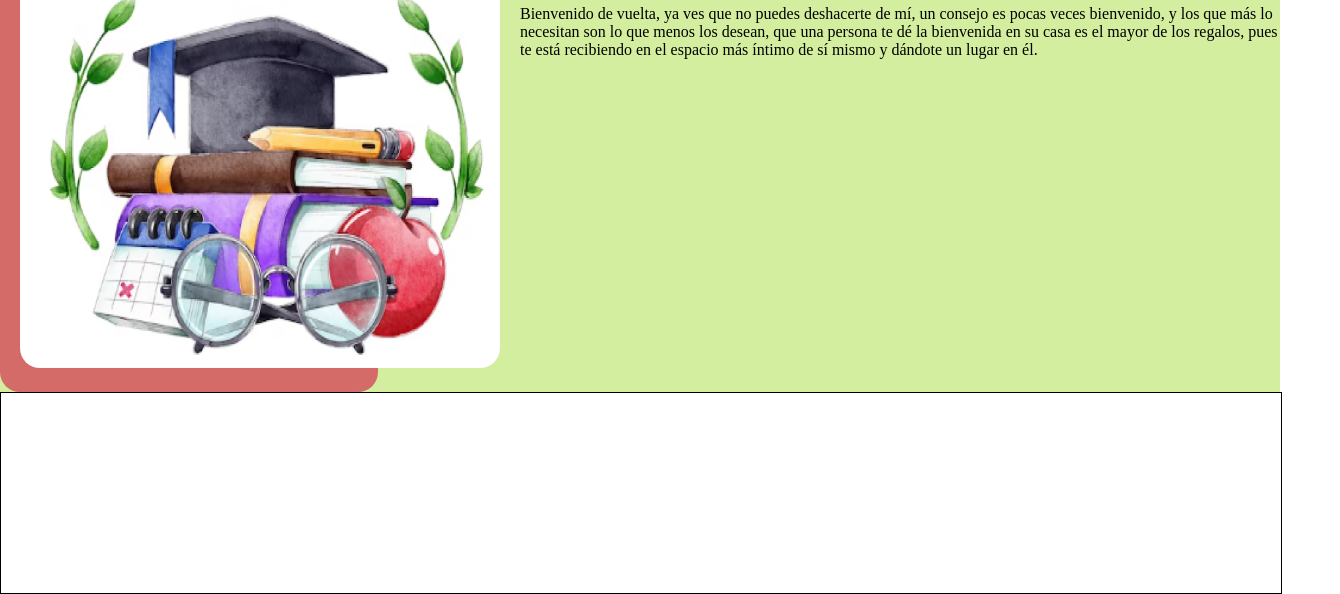
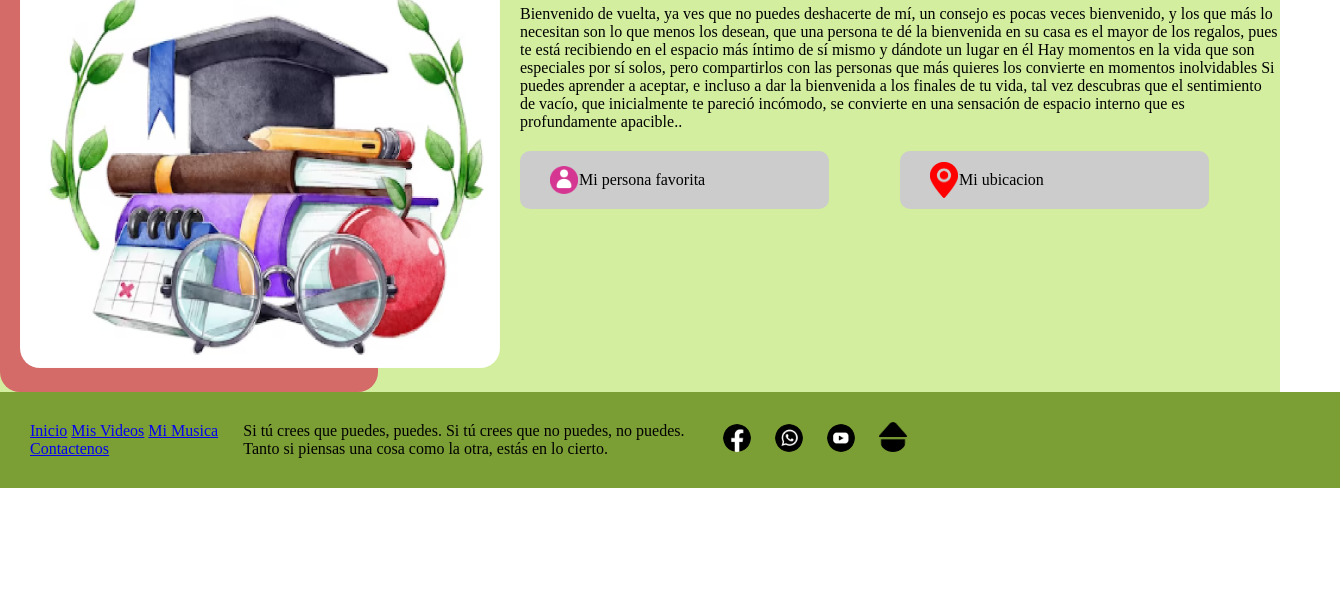
Before and after one commit to nxaaii20/MiProyecto-2-2023, a plain HTML site: page index.html in a window 1280 px wide. Shown: the part 262-856 px from the top of the page, 1340 px wide, since content can reach past the window. After the commit the page ends 800 px from the top, so only its background shows below. Drawn offline with Linux system fonts and the light colour scheme.

Commit message:
mi primer commit

```diff
--- a/css/estilo.css
+++ b/css/estilo.css
@@ -45,8 +45,10 @@
 }
 footer{
     width: 100%;
-    height: 200px;
-    border: solid black 1px;
+    background-color: #7B9E35;
+    display: flex;
+    padding: 30px;
+
 }
 ul li{
     display: inline;
@@ -64,6 +66,9 @@ ul li a:hover{
     font-size: 16px;
     text-decoration: underline dashed 2px #ff0033;
     background-color: #d6f;
+}
+ul li:last-child{
+    border-right: none;
 }
 #LogoInicio{
     background-image: url("/img/Recurso\ 7.png");
@@ -94,3 +99,55 @@ h1{
     padding-bottom: 20px;
     text-transform: uppercase;
 }
+#DetalleDatos{
+    width: 70%;
+    padding: 20px;
+}
+#Botones{
+    display: flex;
+    margin-top: 20px;
+}
+#botonFavorito{
+    flex: 50%;
+}
+#botonUbicacion{
+    flex: 50%;
+}
+#marcoFavorito{
+    background-image: url("/img/Recurso\ 13.png");
+}
+#disenoBoton:hover{
+    opacity: 70%;
+    cursor: pointer;
+
+}
+.disenoBoton{
+    background-color: #cccccc;
+    width: 250px;
+    background-repeat: no-repeat;
+    background-size: 28px;
+    padding: 20px 0px 20px 59px;
+    background-position: left 30px center;
+    border-radius: 10px;
+}
+#marcoUbicacion{
+    background-image: url("/img/Recurso\ 2.png");
+}
+#marcoMenufooter{
+    flex: 15%;
+}
+#marcoDetalleFooter{
+    flex: 35%;
+}
+#marcoRedesfooter{
+    flex: 45%;
+}
+.footerRedes{
+    display: inline;
+}
+li img{
+    width: 28px;
+}
+.footerRedes li{
+    border: none;
+}
--- a/index.html
+++ b/index.html
@@ -35,11 +35,45 @@
         </div>
         <div id="cuerpoDatos">
             <h1>Bienvenido</h1>
-            <p>Bienvenido de vuelta, ya ves que no puedes deshacerte de mí, un consejo es pocas veces bienvenido, y los que más lo necesitan son lo que menos los desean, que una persona te dé la bienvenida en su casa es el mayor de los regalos, pues te está recibiendo en el espacio más íntimo de sí mismo y dándote un lugar en él.</p>
+        <div id="detalleDatos"><p>Bienvenido de vuelta, ya ves que no puedes deshacerte de mí, un consejo es pocas veces bienvenido, y los que más lo necesitan son lo que menos los desean, que una persona te dé la bienvenida en su casa es el mayor de los regalos, pues te está recibiendo en el espacio más íntimo de sí mismo y dándote un lugar en él  Hay momentos en la vida que son especiales por sí solos, pero compartirlos con las personas que más quieres los convierte en momentos inolvidables Si puedes aprender a aceptar, e incluso a dar la bienvenida a los finales de tu vida, tal vez descubras que el sentimiento de vacío, que inicialmente te pareció incómodo, se convierte en una sensación de espacio interno que es profundamente apacible..</p></div>
+    <div id="Botones">
+        <div id="botonFavorito">
+            <div id="marcoFavorito" class="disenoBoton">Mi persona favorita</div>
         </div>
+        <div id="botonUbicacion">
+            <div id="marcoUbicacion" class="disenoBoton">
+                Mi ubicacion
+            </div>
+        </div>
+    </div>
 
     </div>
+    </div>
     <!--Aqui pondremos el pie de pagina-->
-    <footer></footer>
+    <footer>
+<div id="marcoMenufooter">
+    <nav>
+        <a href="#">Inicio</a>
+        <a href="#">Mis Videos</a>
+        <a href="#">Mi Musica</a>
+        <a href="#">Contactenos</a>
+    </nav>
+</div>
+<div id="marcoDetalleFooter">
+    Si tú crees que puedes, puedes. Si tú crees que no puedes, no puedes. Tanto si piensas una cosa como la otra, estás en lo cierto.
+</div>
+<div id="marcoRedesfooter">
+    <ul class="footerRedes">
+
+
+        <li><img src="img/Recurso 3.png"></li>
+        <li><img src="img/Recurso 4.png"></li>
+        <li><img src="img/Recurso 5.png"></li>
+        <li><img src="img/Recurso 7.png"></li>
+
+    </ul>
+</div>
+
+    </footer>
 </body>
 </html>
```
